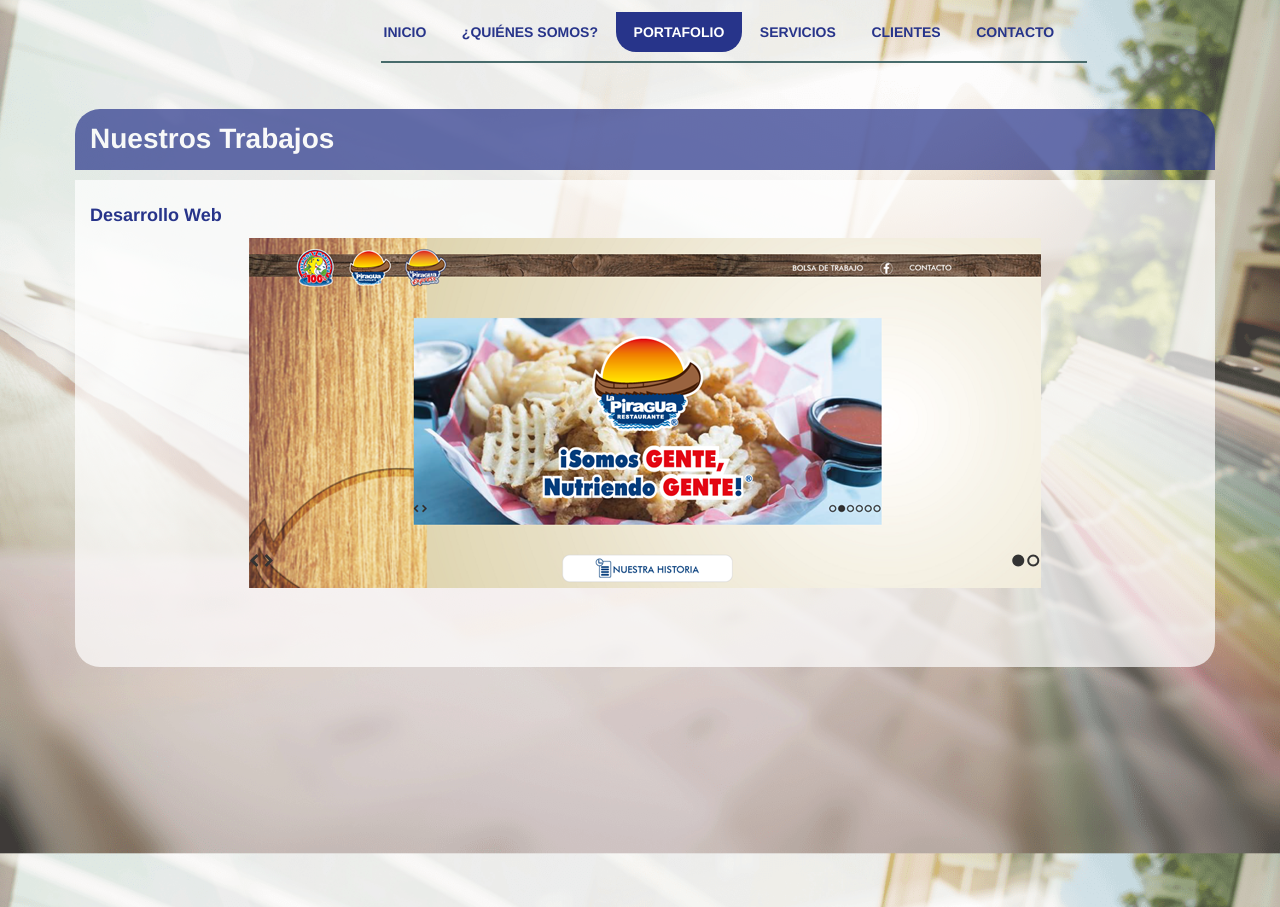
After one commit to VictorCoddistudio/Coddistudio, a PHP site: page /portafolio.php in a window 1280 px wide. The commit adds this page. Shown: the top 907 px of the page. Run offline with PHP 8.4, Linux system fonts and the light colour scheme; some libraries are stand-ins or nearby versions.

Commit message:
portafolio

```diff
--- /dev/null
+++ b/css/sliderstyles.css
@@ -0,0 +1,217 @@
+ /*<!-- SlidesJS Optional: If you'd like to use this design -->*/
+
+.container{
+	position: relative;
+	top: 0px;
+	left: 5px;
+
+	width: 50%;
+	margin: 0 auto;
+	margin-bottom:50px;
+}
+
+.slidesContainer{ /*Slider Piragua Express */
+	width: 516px;
+	height: 347px;
+}
+.slidesContainerIndex{/*Slider Piragua Principal*/
+width:792px;
+height:350px;
+}
+.container div img{
+	margin-bottom:20px;
+}
+    #slides {
+
+ margin: 0 auto;
+     left: 30em;
+  	max-height:500px;
+     display: none;
+      margin-top:10px;
+      margin-bottom:50px;
+
+    }
+
+    .slidesjs-navigation {
+      margin-top:3px;
+      position:relative;
+      top:-40px;
+      z-index:1000;
+    }
+
+    .slidesjs-previous {
+      margin-right: 5px;
+      float: left;
+    }
+
+    .slidesjs-next {
+      margin-right: 5px;
+      float: left;
+    }
+
+    .slidesjs-pagination {
+      margin: 6px 0 0;
+      float: right;
+      list-style: none;
+    }
+
+    .slidesjs-pagination li {
+      float: left;
+      margin: 0 1px;
+    }
+
+    .slidesjs-pagination li a {
+      display: block;
+      top:-40px;
+      position:relative;
+      width: 13px;
+      height: 0;
+      padding-top: 13px;
+      background-image: url("../imagenes/portada/pagination.png");
+      background-position: 0 0;
+      float: left;
+      overflow: hidden;
+      z-index:1000;
+    }
+
+    .slidesjs-pagination li a.active,
+    .slidesjs-pagination li a:hover.active {
+      background-position: 0 -13px
+    }
+
+    .slidesjs-pagination li a:hover {
+      background-position: 0 -26px
+    }
+
+    a:link,
+    a:visited {
+      color: #333
+    }
+
+    a:hover,
+    a:active {
+      color: #9e2020
+    }
+
+    .navbar {
+      overflow: hidden
+    }
+ /*
+  <!-- End SlidesJS Optional-->
+
+  <!-- SlidesJS Required: These styles are required if you'd like a responsive slideshow -->
+
+  */
+
+    /* For tablets & smart phones */
+    @media (max-width: 767px) {
+      body {
+        /*padding-left: 20px;
+        padding-right: 20px;*/
+      }
+      .container, .galeria {
+        width: 0 auto
+
+      }
+      .contenido article {
+      	width:100%;
+      }
+      .contenidos article  {
+      	width:100%;
+      }
+			.slidesContainer, .slidesContainerIndex{ /*Slider Piragua Express / Slider Piragua Principal*/
+				width: auto;
+				height: auto;
+			}
+
+      #H_vertical2, .flipbook-viewport{
+      	display:none;
+      }
+
+		.contenidox{
+			display: initial;
+		}
+    }
+
+    /* For smartphones */
+    @media (max-width: 480px) {
+      .container, .galeria {
+        width: auto;
+
+      }
+			.slidesContainer, .slidesContainerIndex{ /*Slider Piragua Express / Slider Piragua Principal*/
+				width: auto;
+				height: auto;
+			}
+
+     /* #vertical, #horizontal{
+      	display:none;
+      }*/
+      #H_vertical{
+      	display:none;
+      }
+      .contenido article, .contenidos article {
+      	width:100%;
+      }
+      #H_vertical2, .contenidox{
+      	display: initial;
+      }
+		.flipbook-viewport{
+			display:none;
+		}
+    }
+
+    /* For smaller displays like laptops */
+    @media (min-width: 768px) and (max-width: 1199px) {
+      .container, .galeria {
+        width: 724px
+
+      }
+      .contenido article {
+      	width:70%;
+      }
+      .contenidos article  {
+      	width:100%;
+      }
+      #H_vertical2{
+      	display:none;
+      }
+    }
+
+    /* For larger displays */
+    @media (min-width: 1200px) {
+      .container, .galeria {
+        width: 1170px
+
+      }
+      .contenido article {
+      	width:50%;
+      }
+      .contenidos article  {
+      	width:70%;
+      }
+      #H_vertical2,.contenidox{
+      	display:none;
+      }
+       .contenidos article div #float1,#float2,#float3,#float4{
+	float: left;
+}
+   @media (min-width: 2700px) {
+      .container, .galeria {
+        width: 1170px
+
+      }
+      .contenido article {
+      	width:50%;
+      }
+      .contenidos article  {
+      	width:70%;
+      }
+      #H_vertical2,.contenidox{
+      	display:none;
+      }
+       .contenidos article div #float1,#float2,#float3,#float4{
+	float: left;
+}
+
+    }
--- /dev/null
+++ b/portafolio.php
@@ -0,0 +1,6 @@
+<?php
+//header('Location: index.php');
+
+require 'views/portafolio.view.php';
+
+?>
--- /dev/null
+++ b/scripts/scripts.js
@@ -0,0 +1,74 @@
+/*
+        To have multiple slideshows on the same page
+        they just need to have separate IDs
+      */
+			//la piragua express
+	  $('#slides2').slidesjs({
+        width: 516,
+        height: 347,
+        navigation: false,
+				start: 1,
+				play:{
+					auto: true
+				}
+      });
+
+
+	  //Portada
+      $('#slides').slidesjs({
+        width: 792,
+        height: 350,
+        navigation: false,
+        start: 1,
+        play: {
+          auto: true
+        }
+      });
+			//Folleto menu para dispositivos moviles
+			$('#slides3').slidesjs({
+				width: 500,
+        height: 650,
+        navigation: false
+			});
+	  $(document).ready(main);
+
+var contador = 1;
+
+function main () {
+	//agregar clase para aparecer y desaparecer menu
+	$('#mostrar-nav').on('click',function(){
+		$('nav').toggleClass('mostrar');
+	});
+
+};//cierra funcion script
+
+$(document).ready(function(){
+        var cambio = false;
+        $('nav li a').each(function(index) {
+            if(this.href.trim() == window.location){
+                $(this).parent().addClass("active");
+                cambio = true;
+            }
+        });
+        if(!cambio){
+            $('nav ul li:first').addClass("active");
+        }
+ });
+
+
+
+
+
+$(document).ready(function(){
+	var altura = $('#mostrar-nav').offset().top;
+
+	$(window).on('scroll', function(){
+		if ( $(window).scrollTop() > altura ){
+			$('nav').removeClass('mostrar');
+		} else {
+
+			$('nav').toggleClass('mostrar');
+		}
+	});
+
+});
--- a/views/footer.view.php
+++ b/views/footer.view.php
@@ -5,5 +5,8 @@
 		</p>
 	</footer>
 	<script type="text/javascript" src="scripts/main.js"></script>
+	<script type="text/javascript" src="http://code.jquery.com/jquery-1.9.1.min.js"></script>
+	<script type="text/javascript" src="scripts/js/jquery.slides.min.js"></script>
+	<script type="text/javascript" src="scripts/scripts.js"></script>
 </body>
 </html>
--- a/views/header.view.php
+++ b/views/header.view.php
@@ -6,8 +6,11 @@
 	 <link rel="stylesheet" href="https://maxcdn.bootstrapcdn.com/bootstrap/3.3.7/css/bootstrap.min.css">
 	 <link rel="stylesheet" href="css/menu.css"/>
 	 <link href='https://fonts.googleapis.com/css?family=Raleway:400,300' rel='stylesheet' type='text/css'/>
-	 <link rel="stylesheet" href="https://maxcdn.bootstrapcdn.com/font-awesome/4.5.0/css/font-awesome.min.css"/>
+	<link rel="stylesheet" href="https://cdnjs.cloudflare.com/ajax/libs/font-awesome/4.7.0/css/font-awesome.min.css">
 	 <link rel="stylesheet" href="css/estilos.css"/>
+   <link rel="stylesheet" href="css/sliderstyles.css"/>
+
+
 	</head>
 	 <body>
 	 <?php include_once("scripts/analyticstracking.php") ?>
--- a/views/menu.view.php
+++ b/views/menu.view.php
@@ -12,7 +12,7 @@
 				<ul class="nav navbar-nav navbar-right">
 					<li> <a href="index.php">&nbsp; INICIO &nbsp;</a> </li>
 					<li> <a href="quienes.php">&nbsp; ¿QUIÉNES SOMOS? &nbsp;</a> </li>
-					<li><a href="EnConstruccion.php">&nbsp; PORTAFOLIO &nbsp;</a>	</li>
+					<li><a href="portafolio.php">&nbsp; PORTAFOLIO &nbsp;</a>	</li>
 					<li><a href="servicios.php">&nbsp; SERVICIOS &nbsp;</a> </li>
 					<li><a href="clientes.php">&nbsp; CLIENTES &nbsp;</a> </li>
 					<li><a href="contacto.php">&nbsp; CONTACTO &nbsp;</a>
--- /dev/null
+++ b/views/portafolio.view.php
@@ -0,0 +1,32 @@
+<!DOCTYPE html>
+<html lang="en">
+<head>
+
+	 <title>Portafolio</title>
+<?php include 'header.view.php'; ?>
+<?php include 'menu.view.php'; ?>
+
+	<div class="container">
+		<div class="row">
+			<div class="col-sm-12">
+				<h1 class="titulo">Nuestros Trabajos</h1>
+			</div>
+		</div>
+		<div class="contenedor col-sm-12">
+			<div class="row imgcenter">
+				<div class="col-sm-4 textContacto">
+					Desarrollo Web
+				</div>
+			</div>
+			<div class="row">
+				<div id="slides" class="slidesContainerIndex" >
+		      <a href="http://www.lapiraguarestaurante.com/" target="_blank"><img src="imagenes/portada/laPiraguaRestaurante.png" title="La Piragua Restaurante" alt="La Piragua Restaurante"/></a>
+		      <a href="http://www.somosmecatronica.com/registrate.php" target="_blank"><img src="imagenes/portada/somosmecatronica.png" title="Somos Mecatronica" alt="Somos Mecatronica"/></a>
+		      <a href="#" class="slidesjs-previous slidesjs-navigation"><i class="fa fa-chevron-left"></i></a>
+		      <a href="#" class="slidesjs-next slidesjs-navigation"><i class="fa fa-chevron-right"></i></a>
+		    </div>
+			</div>
+		</div>
+	</div>
+
+<?php include 'footer.view.php'; ?>
```
Also changed, not shown: imagenes/portada/laPiraguaRestaurante.png (added), imagenes/portada/pagination.png (added), imagenes/portada/somosmecatronica.png (added), scripts/js/jquery.slides.min.js (added).
